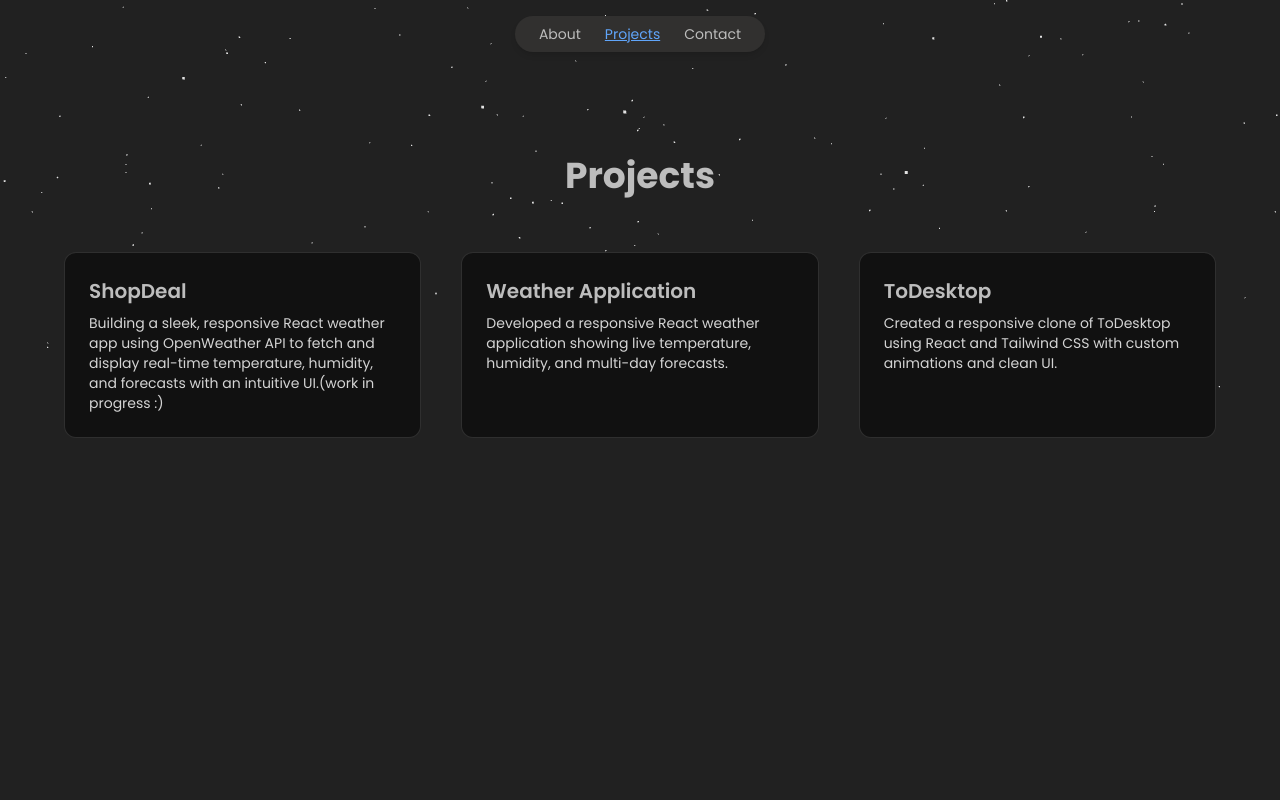
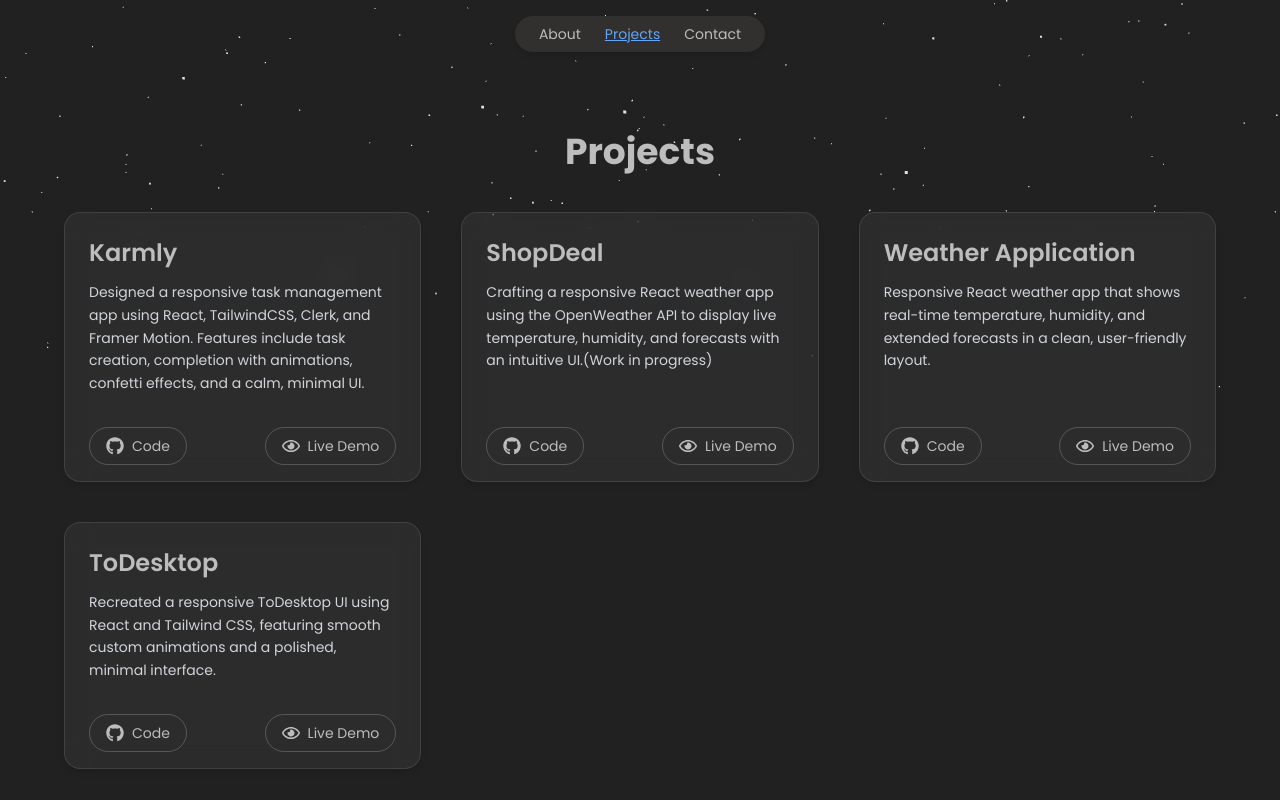
Before and after one commit to rachitk29/portfolio, a React (Vite) app: page / in a window 1280 px wide. Both pictures are taken after a click on the item "Projects". Shown: the top 800 px of the page. Built offline with nearby package versions, Linux system fonts and the light colour scheme.

Commit message:
add project in project section and made changes in UI

```diff
--- a/index.html
+++ b/index.html
@@ -8,7 +8,7 @@
 <link href="https://fonts.googleapis.com/css2?family=Poppins:wght@400;600;700&display=swap" rel="stylesheet">
 
   <meta name="viewport" content="width=device-width, initial-scale=1.0" />
-  <title></title>
+  <title>rachitk</title>
 </head>
 
 <body>
--- a/src/components/Projects.jsx
+++ b/src/components/Projects.jsx
@@ -1,78 +1,93 @@
 import { motion } from "framer-motion";
+import { FaRegEye } from "react-icons/fa";
+import { FaGithub } from "react-icons/fa";
+
 
 const projects = [
   {
+    title: "karmly",
+    description:
+      "Designed a responsive task management app using React, TailwindCSS, Clerk, and Framer Motion. Features include task creation, completion with animations, confetti effects, and a calm, minimal UI.",
+    links: { repo: "https://github.com/rachitk29/fullStackToDo", demo: "https://karmly.vercel.app" },
+  },
+  {
     title: "ShopDeal",
     description:
-      "Building a sleek, responsive React weather app using OpenWeather API to fetch and display real-time temperature, humidity, and forecasts with an intuitive UI.(work in progress :)",
-    links: { repo:"https://github.com/rachitkatariya/shopdeal", demo:""  },
+      "Crafting a responsive React weather app using the OpenWeather API to display live temperature, humidity, and forecasts with an intuitive UI.(Work in progress)",
+    links: { repo: "https://github.com/rachitkatariya/shopdeal", demo: "https://shopdeal.vercel.app" },
   },
   {
     title: "Weather Application",
     description:
-      "Developed a responsive React weather application showing live temperature, humidity, and multi-day forecasts.",
-    links: { repo:"https://github.com/rachitkatariya/weather-react-app", demo:"https://weather-react-app-blush.vercel.app/"  },
+      "Responsive React weather app that shows real-time temperature, humidity, and extended forecasts in a clean, user-friendly layout.",
+    links: { repo: "https://github.com/rachitkatariya/weather-react-app", demo: "https://weather-react-app-blush.vercel.app/" },
   },
   {
     title: "ToDesktop",
     description:
-      "Created a responsive clone of ToDesktop using React and Tailwind CSS with custom animations and clean UI.",
-    links: { repo:"https://github.com/rachitkatariya/ToDesktop", demo:"https://todesktop-clone-app.netlify.app/"  },
+      "Recreated a responsive ToDesktop UI using React and Tailwind CSS, featuring smooth custom animations and a polished, minimal interface.",
+    links: { repo: "https://github.com/rachitkatariya/ToDesktop", demo: "https://todesktop-clone-app.netlify.app/" },
   },
 ];
 
 const Projects = () => (
   <motion.section
     id="projects"
-    className="pt-20 pb-28 px-6 bg-light-mode-bg dark:bg-dark-mode-bg min-h-screen font-sans"
+    className="pt-14 pb-28 px-6 bg-light-mode-bg dark:bg-dark-mode-bg min-h-screen font-sans cursor-pointer"
     initial="hidden"
     whileInView="visible"
     viewport={{ once: true }}
   >
-    <h2 className="text-4xl font-bold text-center mb-14">Projects</h2>
+    <h2 className="text-4xl font-bold text-center mb-10">Projects</h2>
 
     <div className="grid grid-cols-1 sm:grid-cols-2 lg:grid-cols-3 gap-10 max-w-6xl mx-auto">
       {projects.map((p, i) => (
         <motion.div
           key={i}
-          className="relative rounded-xl overflow-hidden border border-neutral-400/20 bg-[#111111] hover:shadow-lg transition-shadow"
+          className="relative rounded-2xl overflow-hidden border border-white/10 bg-white/5 backdrop-blur-md shadow-md hover:shadow-[0_0_10px_2px_rgba(255,255,255,0.2)] transition-all duration-300 flex flex-col justify-between cursor-pointer"
           initial={{ opacity: 0, y: 20 }}
           animate={{ opacity: 1, y: 0 }}
           transition={{ delay: 0.1 * i }}
         >
+
           {/* Card Content */}
-          <div className="p-6">
-            <h3 className="text-xl font-semibold mb-2">{p.title}</h3>
-            <p className="text-sm text-neutral-300">{p.description}</p>
+          <div className="p-6 space-y-3">
+            <h3 className="text-2xl font-semibold text-white capitalize">{p.title}</h3>
+            <p className="text-sm text-gray-300 leading-relaxed">{p.description}</p>
           </div>
 
-          {/* Hover Overlay */}
-          <motion.div
-            className="absolute inset-0 bg-black/70 flex flex-col justify-center items-center opacity-0 hover:opacity-100 transition-opacity"
-            whileHover={{ opacity: 1 }}
-          >
+          {/* Buttons Row */}
+          <div className="flex justify-between items-center px-6 pb-4 mt-2">
+  {/* Code Button */}
   {p.links.repo && (
     <a
       href={p.links.repo}
       target="_blank"
       rel="noopener noreferrer"
-                className="text-white bg-neutral-800 px-4 py-2 rounded-full mb-2 hover:bg-neutral-700"
+      className="flex items-center gap-2 text-sm text-white border border-white/20 rounded-full px-4 py-2 transition-all duration-300 ease-in-out hover:border-white hover:shadow-[0_0_0px_0px_rgba(255,255,255,0.25)]"
     >
-                GitHub
+      <FaGithub className="text-lg" />
+      Code
     </a>
   )}
+
+  {/* Live Demo Button */}
   {p.links.demo && (
     <a
       href={p.links.demo}
       target="_blank"
       rel="noopener noreferrer"
-                className="text-white bg-gradient-to-r from-slate-600 px-4 py-2 rounded-full hover:from-blue-400"
+      className="flex items-center gap-2 text-sm text-white border border-white/20 rounded-full px-4 py-2 transition-all duration-300 ease-in-out hover:border-white hover:shadow-[0_0_px_0px_rgba(255,255,255,0.25)]"
     >
+      <FaRegEye className="text-lg" />
       Live Demo
     </a>
   )}
+</div>
+
         </motion.div>
-        </motion.div>
+
+
       ))}    </div>
   </motion.section>
 );
```
Lines whose indentation alone changed are shown as unchanged.
